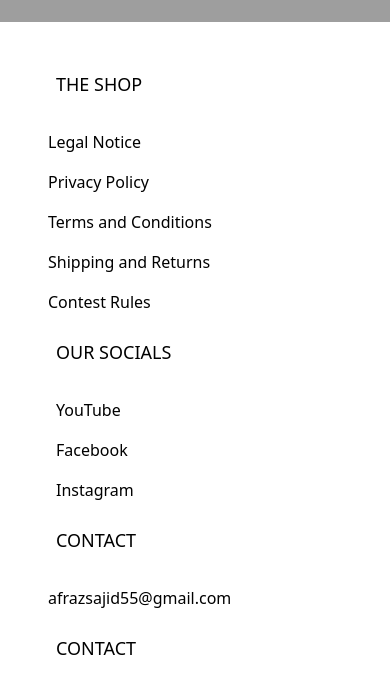
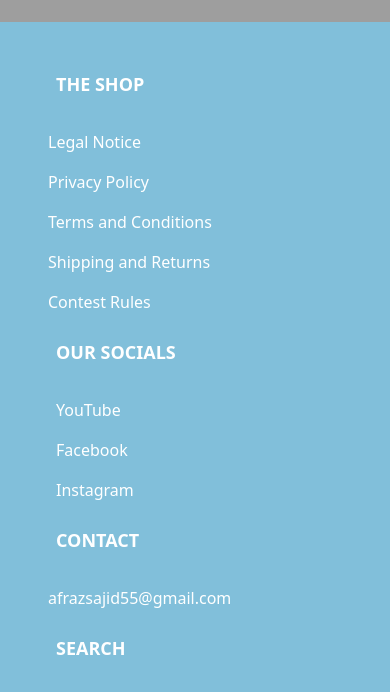
Before and after one commit to Afrazsajid/ecomerceg, a Next.js app: page /products/prod12345 in a window 390 px wide. Shown: the part 290-982 px from the top of the page. Built offline with nearby package versions, Linux system fonts and the light colour scheme; grey boxes are pictures that could not be loaded.

Commit message:
adding footer responsive and adding nav to product

```diff
--- a/app/products/[id]/page.tsx
+++ b/app/products/[id]/page.tsx
@@ -1,5 +1,6 @@
 import { getProductById } from "@/lib/utils";
 import ProductFullCard from "@/components/productfullcard";
+import Navbar from "@/components/navbar";
 
 // This will get the dynamic parameter from the URL
 const Products = async ({ params }: { params: { id: string } }) => {
@@ -15,6 +16,7 @@
 
   return (
     <>
+    <Navbar/>
       <ProductFullCard product={product} />
     </>
   );
--- a/components/footer.tsx
+++ b/components/footer.tsx
@@ -2,7 +2,7 @@
 import Searchfrom from "@/components/ui/serachform"
 const Footer = () => {
   return (
-    <footer className="footer relative mt-72 bg-footerBg text-footerText">
+    <footer className="footer relative mt-72 bg-footerBg text-footerText bg-primary-100 text-white">
       {/* Parallax Animation */}
       <div className="absolute left-0 top-[-300px] h-[300px] w-full overflow-hidden">
         <div className="absolute inset-0 bg-repeat-x bg-[url('https://i.ibb.co/nQM4PGJ/arbres.png')] animate-parallax"></div>
@@ -24,7 +24,7 @@
           <div>
             <h3 className="mb-8 text-lg uppercase flex items-center">
               <i className="mr-2" data-feather="shopping-bag"></i>
-              <span>The Shop</span>
+              <span className="font-bold">The Shop</span>
             </h3>
             <ul className="space-y-4">
               {["Legal Notice", "Privacy Policy", "Terms and Conditions", "Shipping and Returns", "Contest Rules"].map(
@@ -43,7 +43,7 @@
           <div>
             <h3 className="mb-8 text-lg uppercase flex items-center">
               <i className="mr-2" data-feather="share-2"></i>
-              <span>Our Socials</span>
+              <span className="font-bold">Our Socials</span>
             </h3>
             <ul className="space-y-4">
               {["YouTube", "Facebook", "Instagram"].map((platform) => (
@@ -64,7 +64,7 @@
           <div>
             <h3 className="mb-8 text-lg uppercase flex items-center">
               <i className="mr-2" data-feather="send"></i>
-              <span>Contact</span>
+              <span className="font-bold">Contact</span>
             </h3>
             <ul className="space-y-4">
               <li>
@@ -77,7 +77,7 @@
           <div>
             <h3 className="mb-8 text-lg uppercase flex items-center">
               <i className="mr-2" data-feather="send"></i>
-              <span>Contact</span>
+              <span className="font-bold">Search</span>
             </h3>
             <ul className="space-y-4">
               <li>
```
